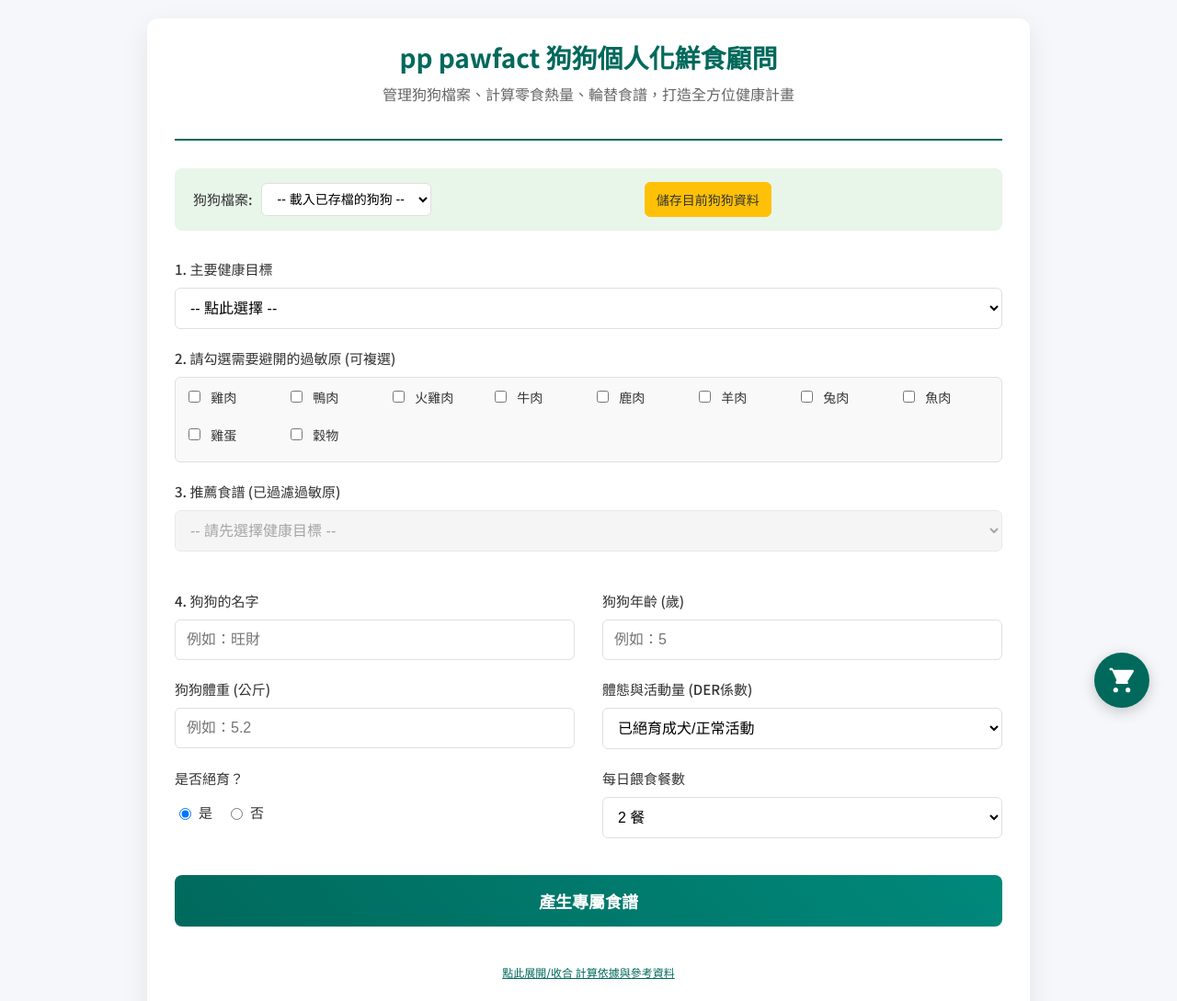
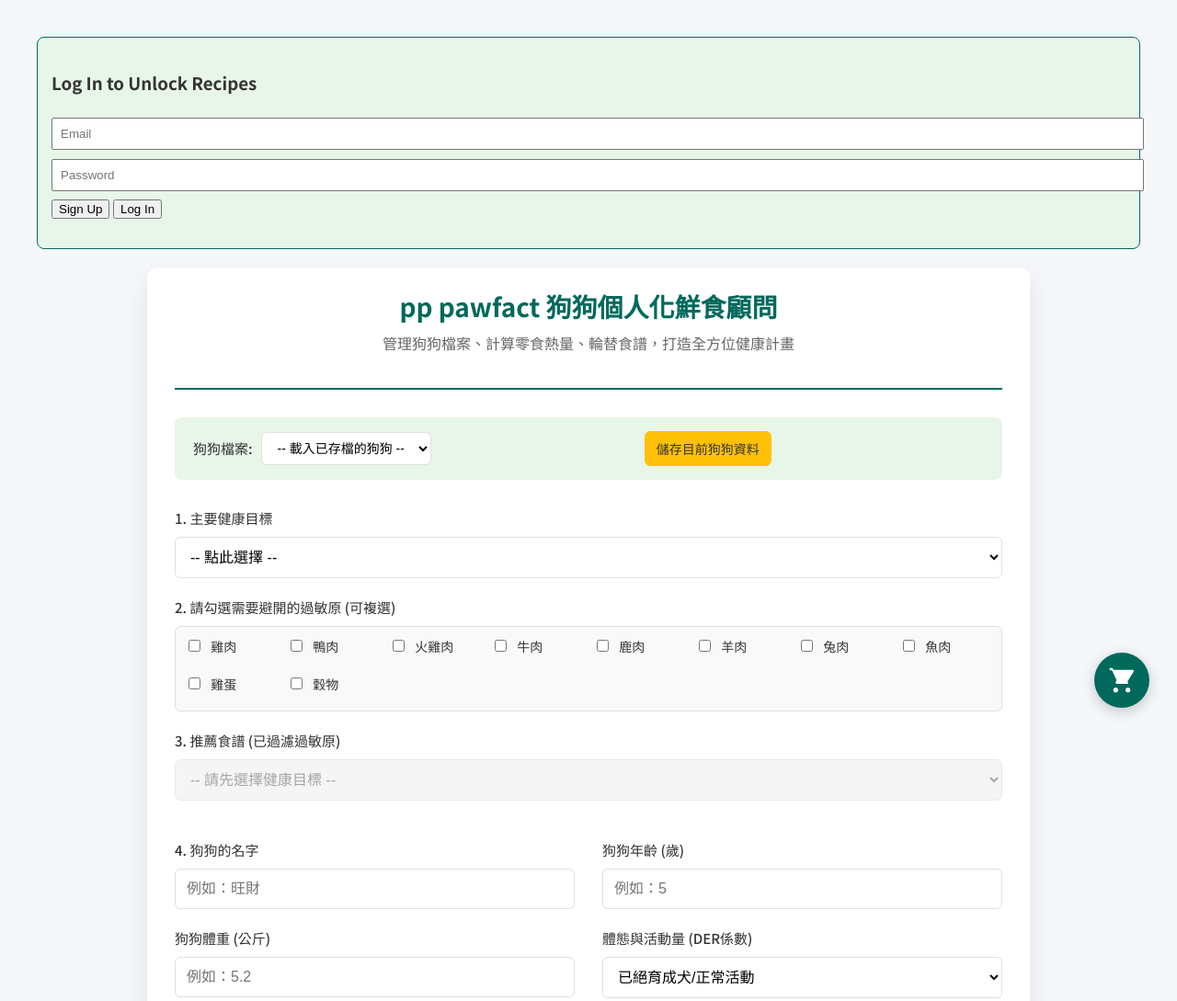
Before and after one commit to cruz660/pprecipe-frontend, a plain HTML site: page index.html in a window 1280 px wide. Shown: the top 1089 px of the page at 92% size. Drawn offline with Linux system fonts and the light colour scheme.

Commit message:
Update index.html
added full login script inside body

```diff
--- a/index.html
+++ b/index.html
@@ -4,9 +4,6 @@
     <meta charset="UTF-8">
     <meta name="viewport" content="width=device-width, initial-scale=1.0">
     <title>pp pawfact 狗狗個人化鮮食顧問</title>
-    <script src="https://www.gstatic.com/firebasejs/10.14.1/firebase-app-compat.js"></script>
-    <script src="https://www.gstatic.com/firebasejs/10.14.1/firebase-auth-compat.js"></script>
-    <script src="https://www.gstatic.com/firebasejs/10.14.1/firebase-firestore-compat.js"></script>
     <style>
         @import url('https://fonts.googleapis.com/css2?family=Noto+Sans+TC:wght@400;500;700&display=swap');
 
@@ -438,9 +435,12 @@
     </style>
 </head>
 <body>
+<script src="https://www.gstatic.com/firebasejs/10.14.1/firebase-app-compat.js"></script>
+<script src="https://www.gstatic.com/firebasejs/10.14.1/firebase-auth-compat.js"></script>
+<script src="https://www.gstatic.com/firebasejs/10.14.1/firebase-firestore-compat.js"></script>
 
 <script>
-// ← PASTE YOUR firebaseConfig HERE ↓
+// ← YOUR CONFIG HERE ↓
 const firebaseConfig = {
   apiKey: "AIzaSyAH1vDSk0CGzGwobDwPo0Kl0dB6dhKeNvk",
   authDomain: "pprecipe-pay-auth.firebaseapp.com",
@@ -454,7 +454,20 @@ firebase.initializeApp(firebaseConfig);
 const auth = firebase.auth();
 const db = firebase.firestore();
 
-// — FULL LOGIN CODE BELOW (from earlier message) —
+// LOGIN BOX
+const loginHTML = `
+  <div id="login-box" style="margin:20px;padding:15px;background:#e8f5e9;border-radius:8px;border:1px solid #00695c;">
+    <h3>Log In to Unlock Recipes</h3>
+    <input id="login-email" placeholder="Email" style="width:100%;margin:5px 0;padding:8px;">
+    <input id="login-pass" type="password" placeholder="Password" style="width:100%;margin:5px 0;padding:8px;">
+    <button onclick="signUp()">Sign Up</button>
+    <button onclick="logIn()">Log In</button>
+    <button onclick="logOut()" id="logout-btn" style="display:none;">Log Out</button>
+    <p id="login-msg" style="color:red;"></p>
+  </div>`;
+document.body.insertAdjacentHTML('afterbegin', loginHTML);
+
+// [rest of login functions from earlier]
 </script>
 
     <div class="container">
```
